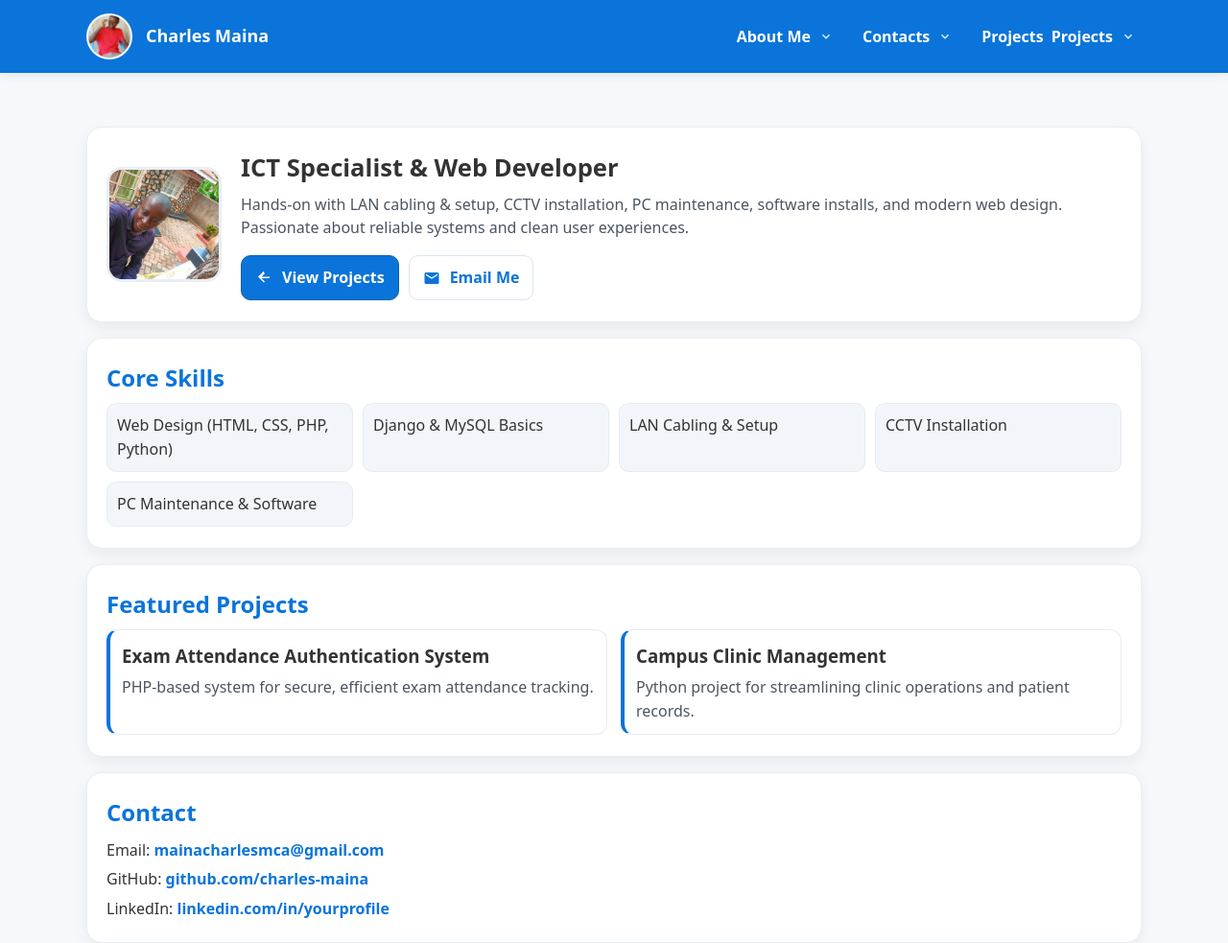
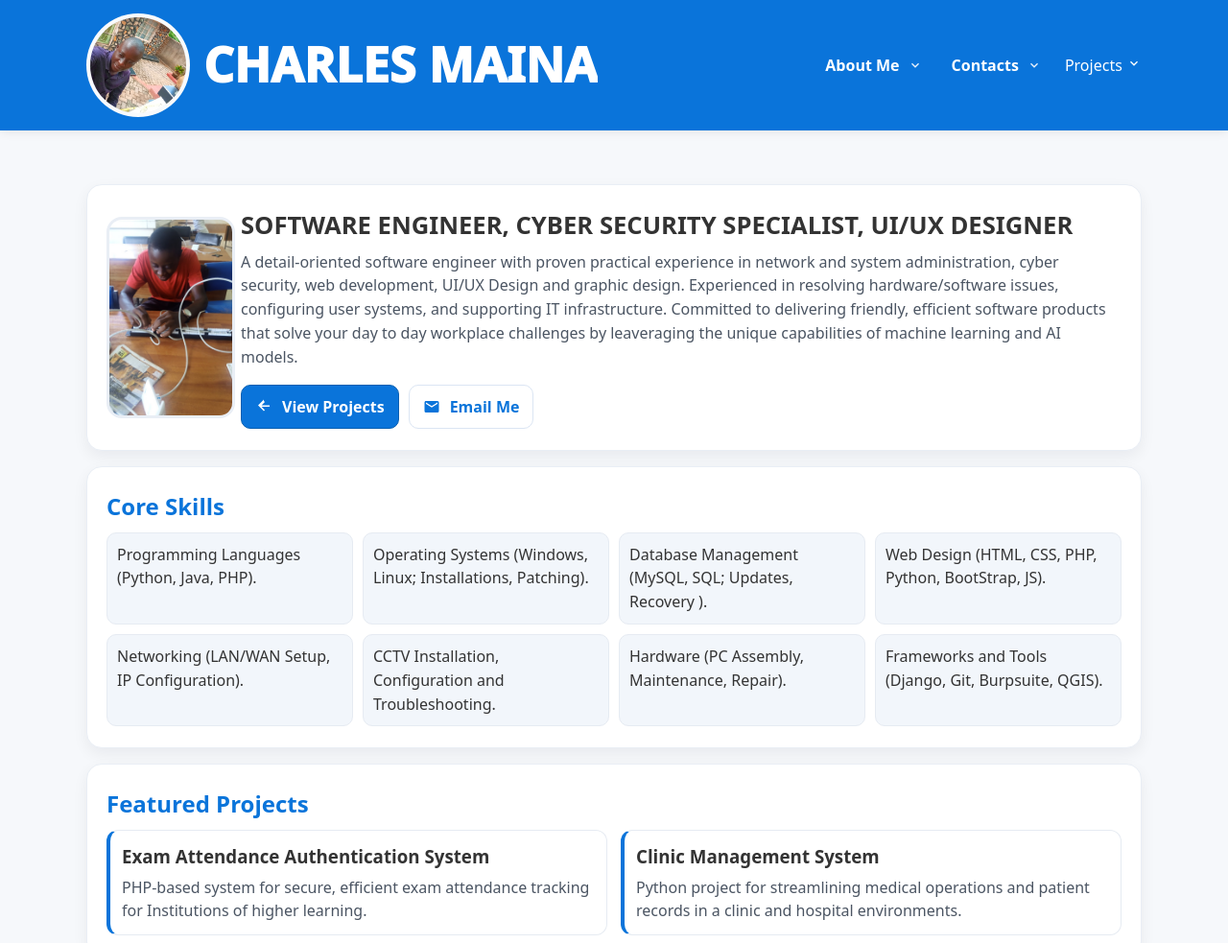
Before and after one commit to Charles-Maina/charles-maina.github.io, a plain HTML site: page index.html in a window 1280 px wide. Shown: the top 983 px of the page at 96% size. Drawn offline with Linux system fonts and the light colour scheme.

Commit message:
DAY 2 UPDATES

```diff
--- a/index.html
+++ b/index.html
@@ -30,7 +30,7 @@
     /* Header */
     header{
       background:var(--blue);
-      color:#fff;
+      color:#ffffff;
       position:sticky; top:0; z-index:1000;
       box-shadow:0 2px 10px rgba(0,0,0,.08);
     }
@@ -47,13 +47,17 @@
     .brand{
       display:flex; align-items:center; gap:14px; min-width:0;
     }
+
+    /* MY PROFILE PHOTO HERE */
     .avatar{
-      width:48px; height:48px; border-radius:50%;
-      object-fit:cover; border:2px solid rgba(255,255,255,.7);
+      width:108px; height:108px; border-radius: 50%;
+      object-fit:cover; border:4px solid rgba(255,255,255,.7);
       background:#e8eef7;
     }
+
+    /* THE NAME IE CHA.. */
     .name{
-      font-weight:700; font-size:1.125rem; white-space:nowrap; overflow:hidden; text-overflow:ellipsis;
+      font-weight:1000; font-size:3.125rem; white-space:nowrap; overflow:hidden; text-overflow:ellipsis;
     }
 
     /* Nav with dropdowns */
@@ -97,7 +101,7 @@
       display:grid; grid-template-columns:120px 1fr; gap:20px; align-items:center;
     }
     .intro .big-avatar{
-      width:120px; height:120px; border-radius:16px; object-fit:cover;
+      width:134px; height:210px; border-radius:16px; object-fit:cover;
       border:3px solid #e9eef5; background:#e8eef7;
     }
     .intro h1{margin:0 0 6px 0; font-size:1.6rem}
@@ -140,8 +144,8 @@
     <div class="container header-bar">
       <!-- Left: profile picture, then name on the same row -->
       <div class="brand">
-        <img class="avatar" src="images/profile.png" alt="Portrait of Charles Maina" />
-        <div class="name" aria-label="Name">Charles Maina</div>
+        <img class="avatar" src="images/admin0.jpg" alt="Portrait of Charles Maina" />
+        <div class="name" aria-label="Name">CHARLES MAINA</div>
       </div>
 
       <!-- Right: nav links with dropdowns and an icon after the link text -->
@@ -169,7 +173,7 @@
                   <svg viewBox="0 0 24 24" fill="currentColor" width="16" height="16"><path d="M3 17.25V21h3.75L17.81 9.94l-3.75-3.75L3 17.25zM20.71 7.04a1.003 1.003 0 0 0 0-1.42l-2.34-2.34a1.003 1.003 0 0 0-1.42 0l-1.83 1.83 3.75 3.75 1.84-1.82z"/></svg>
                 </span>
               </a>
-              <a href="docs/Charles_Maina_CV.pdf" role="menuitem">Download CV
+              <a href="docs/CV.pdf" role="menuitem">Download CV
                 <span class="icon" aria-hidden="true">
                   <svg viewBox="0 0 24 24" fill="currentColor" width="16" height="16"><path d="M5 20h14v-2H5v2zM7 9h4V3h2v6h4l-5 5-5-5z"/></svg>
                 </span>
@@ -196,7 +200,7 @@
                   <svg viewBox="0 0 24 24" fill="currentColor" width="16" height="16"><path d="M12 .5A11.5 11.5 0 0 0 .5 12.3c0 5.24 3.4 9.68 8.13 11.25.6.1.82-.26.82-.58v-2.12c-3.31.73-4.01-1.43-4.01-1.43-.55-1.42-1.35-1.8-1.35-1.8-1.1-.77.08-.76.08-.76 1.22.09 1.86 1.27 1.86 1.27 1.08 1.88 2.83 1.34 3.52 1.02.11-.78.42-1.34.76-1.65-2.64-.31-5.41-1.36-5.41-6.06 0-1.34.47-2.43 1.25-3.29-.13-.31-.54-1.58.12-3.3 0 0 1.02-.33 3.35 1.25.97-.27 2.01-.41 3.05-.42 1.04.01 2.08.15 3.05.42 2.33-1.58 3.35-1.25 3.35-1.25.66 1.72.25 2.99.12 3.3.78.86 1.25 1.95 1.25 3.29 0 4.71-2.78 5.74-5.43 6.05.43.38.81 1.12.81 2.26v3.35c0 .32.21.69.83.57A11.51 11.51 0 0 0 23.5 12.3 11.5 11.5 0 0 0 12 .5z"/></svg>
                 </span>
               </a>
-              <a href="https://linkedin.com/in/yourprofile" target="_blank" rel="noopener" role="menuitem">LinkedIn
+              <a href="https://linkedin.com/in/charles1maina" target="_blank" rel="noopener" role="menuitem">LinkedIn
                 <span class="icon" aria-hidden="true">
                   <svg viewBox="0 0 24 24" fill="currentColor" width="16" height="16"><path d="M6.94 6.5A2.44 2.44 0 1 1 4.5 4.06 2.44 2.44 0 0 1 6.94 6.5zM4.75 8.75h4.37v10.5H4.75zm6.13 0h4.2v1.58h.06c.59-1.13 2.04-2.32 4.2-2.32 4.49 0 5.32 2.95 5.32 6.79v4.45H20.3v-3.95c0- .94-.02-2.14-1.3-2.14-1.3 0-1.5 1.02-1.5 2.07v4.02h-4.62z"/></svg>
                 </span>
@@ -206,8 +210,8 @@
 
           <!-- Projects -->
           <li class="menu-item">
-            <a href="projects.html" class="menu-link">Projects
-            <!-- <a href="#projects" class="menu-link" aria-haspopup="true"> -->
+            <!-- <a href="projects.html" class="menu-link">Projects
+            <a href="#projects" class="menu-link" aria-haspopup="true"> -->
               <span>Projects</span>
               <span class="icon" aria-hidden="true">
                 <svg viewBox="0 0 24 24" fill="currentColor" width="16" height="16"><path d="M7.41 8.59 12 13.17l4.59-4.58L18 10l-6 6-6-6z"/></svg>
@@ -235,12 +239,11 @@
   <main class="container hero">
     <section class="card intro" id="about">
       <!-- Big avatar below header; reuse same image path -->
-      <img class="big-avatar" src="images/admin0.jpg" alt="Portrait of Charles Maina">
+      <img class="big-avatar" src="images/Pro.png" alt="Portrait of Charles Maina" >
       <div>
-        <h1>ICT Specialist & Web Developer</h1>
+        <h1>SOFTWARE ENGINEER, CYBER SECURITY SPECIALIST, UI/UX DESIGNER</h1>
         <p>
-          Hands-on with LAN cabling & setup, CCTV installation, PC maintenance, software installs,
-          and modern web design. Passionate about reliable systems and clean user experiences.
+        A detail-oriented software engineer with proven practical experience in network and system administration, cyber security, web development, UI/UX Design and graphic design. Experienced in resolving hardware/software issues, configuring user systems, and supporting IT infrastructure. Committed to delivering friendly, efficient software products that solve your day to day workplace challenges by leaveraging the unique capabilities of machine learning and AI models.
         </p>
         <div class="cta">
           <a class="btn primary" href="#projects" aria-label="See featured projects">
@@ -260,11 +263,18 @@
     <section class="card" id="skills" style="margin-top:16px;">
       <h2 style="margin:0 0 8px 0; color:var(--blue)">Core Skills</h2>
       <ul style="margin:8px 0 0 0; padding:0; list-style:none; display:grid; grid-template-columns:repeat(auto-fit,minmax(220px,1fr)); gap:10px;">
-        <li style="background:#f2f6fb; border:1px solid #e6ebf2; border-radius:10px; padding:10px;">Web Design (HTML, CSS, PHP, Python)</li>
-        <li style="background:#f2f6fb; border:1px solid #e6ebf2; border-radius:10px; padding:10px;">Django & MySQL Basics</li>
-        <li style="background:#f2f6fb; border:1px solid #e6ebf2; border-radius:10px; padding:10px;">LAN Cabling & Setup</li>
-        <li style="background:#f2f6fb; border:1px solid #e6ebf2; border-radius:10px; padding:10px;">CCTV Installation</li>
-        <li style="background:#f2f6fb; border:1px solid #e6ebf2; border-radius:10px; padding:10px;">PC Maintenance & Software</li>
+                <li style="background:#f2f6fb; border:1px solid #e6ebf2; border-radius:10px; padding:10px;">Programming Languages (Python, Java, PHP).</li>
+                <li style="background:#f2f6fb; border:1px solid #e6ebf2; border-radius:10px; padding:10px;">Operating Systems (Windows, Linux; Installations, Patching).</li>
+                <li style="background:#f2f6fb; border:1px solid #e6ebf2; border-radius:10px; padding:10px;">Database Management (MySQL, SQL; Updates, Recovery ).</li>
+
+
+        <li style="background:#f2f6fb; border:1px solid #e6ebf2; border-radius:10px; padding:10px;">Web Design (HTML, CSS, PHP, Python, BootStrap, JS).</li>
+        <li style="background:#f2f6fb; border:1px solid #e6ebf2; border-radius:10px; padding:10px;">Networking (LAN/WAN Setup, IP Configuration). </li>
+        <li style="background:#f2f6fb; border:1px solid #e6ebf2; border-radius:10px; padding:10px;">CCTV Installation, Configuration and Troubleshooting.</li>
+        <li style="background:#f2f6fb; border:1px solid #e6ebf2; border-radius:10px; padding:10px;">Hardware (PC Assembly, Maintenance, Repair).</li>
+        <li style="background:#f2f6fb; border:1px solid #e6ebf2; border-radius:10px; padding:10px;">Frameworks and Tools (Django, Git, Burpsuite, QGIS).</li>
+
+
       </ul>
     </section>
 
@@ -273,11 +283,11 @@
       <div style="display:grid; grid-template-columns:repeat(auto-fit,minmax(260px,1fr)); gap:14px; margin-top:8px;">
         <article style="border:1px solid #e6ebf2; border-left:4px solid var(--blue); border-radius:12px; padding:12px; background:#fff">
           <h3 style="margin:0 0 6px 0;">Exam Attendance Authentication System</h3>
-          <p style="margin:0; color:#4b5563;">PHP-based system for secure, efficient exam attendance tracking.</p>
+          <p style="margin:0; color:#4b5563;">PHP-based system for secure, efficient exam attendance tracking for Institutions of higher learning.</p>
         </article>
         <article style="border:1px solid #e6ebf2; border-left:4px solid var(--blue); border-radius:12px; padding:12px; background:#fff">
-          <h3 style="margin:0 0 6px 0;">Campus Clinic Management</h3>
-          <p style="margin:0; color:#4b5563;">Python project for streamlining clinic operations and patient records.</p>
+          <h3 style="margin:0 0 6px 0;">Clinic Management System</h3>
+          <p style="margin:0; color:#4b5563;">Python project for streamlining medical operations and patient records in a clinic and hospital environments.</p>
         </article>
       </div>
     </section>
@@ -285,8 +295,11 @@
     <section class="card" id="contact" style="margin-top:16px;">
       <h2 style="margin:0 0 8px 0; color:var(--blue)">Contact</h2>
       <p style="margin:0">Email: <a href="mailto:mainacharlesmca@gmail.com" style="color:var(--link); font-weight:600;">mainacharlesmca@gmail.com</a></p>
-      <p style="margin:6px 0 0 0">GitHub: <a href="https://github.com/charles-maina" target="_blank" rel="noopener" style="color:var(--link); font-weight:600;">github.com/charles-maina</a></p>
-      <p style="margin:6px 0 0 0">LinkedIn: <a href="https://linkedin.com/in/yourprofile" target="_blank" rel="noopener" style="color:var(--link); font-weight:600;">linkedin.com/in/yourprofile</a></p>
+      <p style="margin:6px 0 0 0">GitHub: <a href="https://github.com/charles-maina" target="_blank" rel="noopener" style="color:var(--link); font-weight:600;">github.com/charles</a></p>
+      <p style="margin:6px 0 0 0">LinkedIn: <a href="https://linkedin.com/in/charles1maina" target="_blank" rel="noopener" style="color:var(--link); font-weight:600;">linkedin.com/in/charles</a></p>
+      <p style="margin:0">Phone: 0796303832 / 0110053971 </p>
+
+
     </section>
   </main>
 
```
Also changed, not shown: projects.html (+3 -3 lines), images/Pro.png (added), 6 other files.
